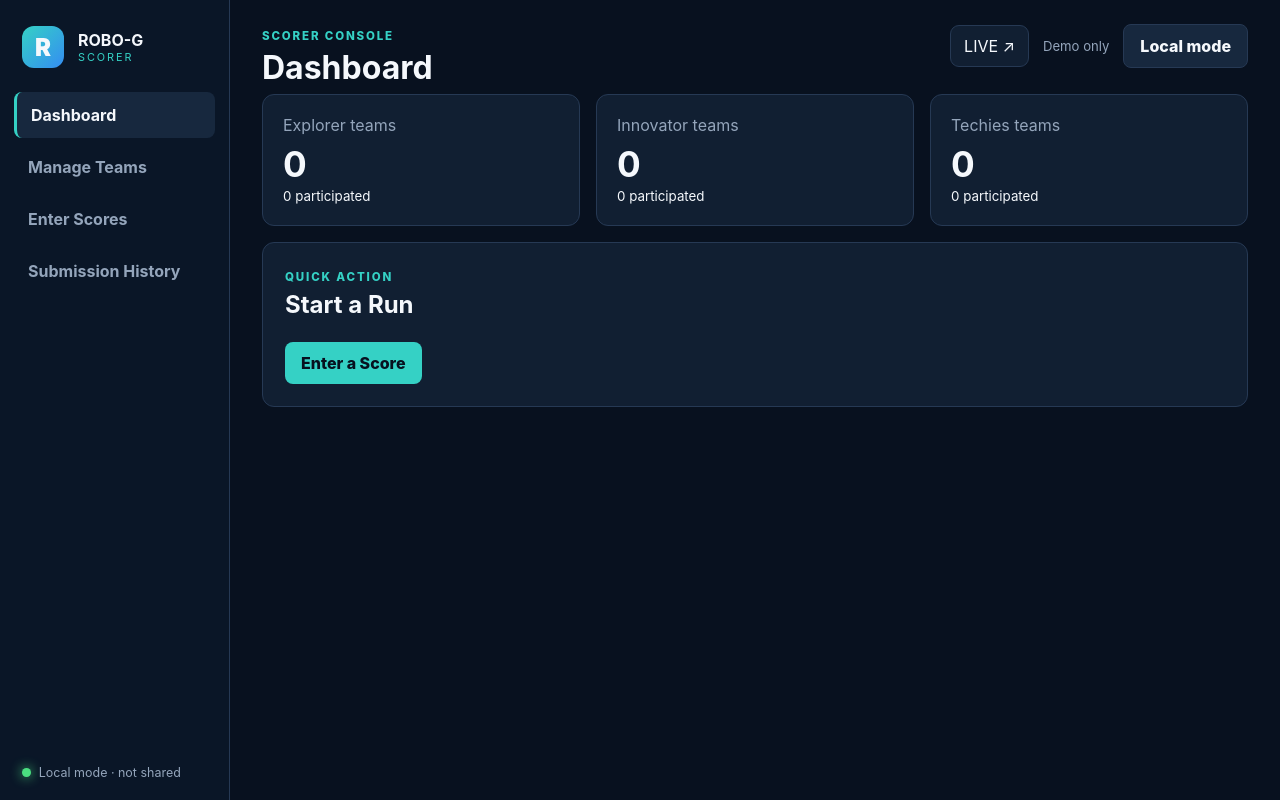
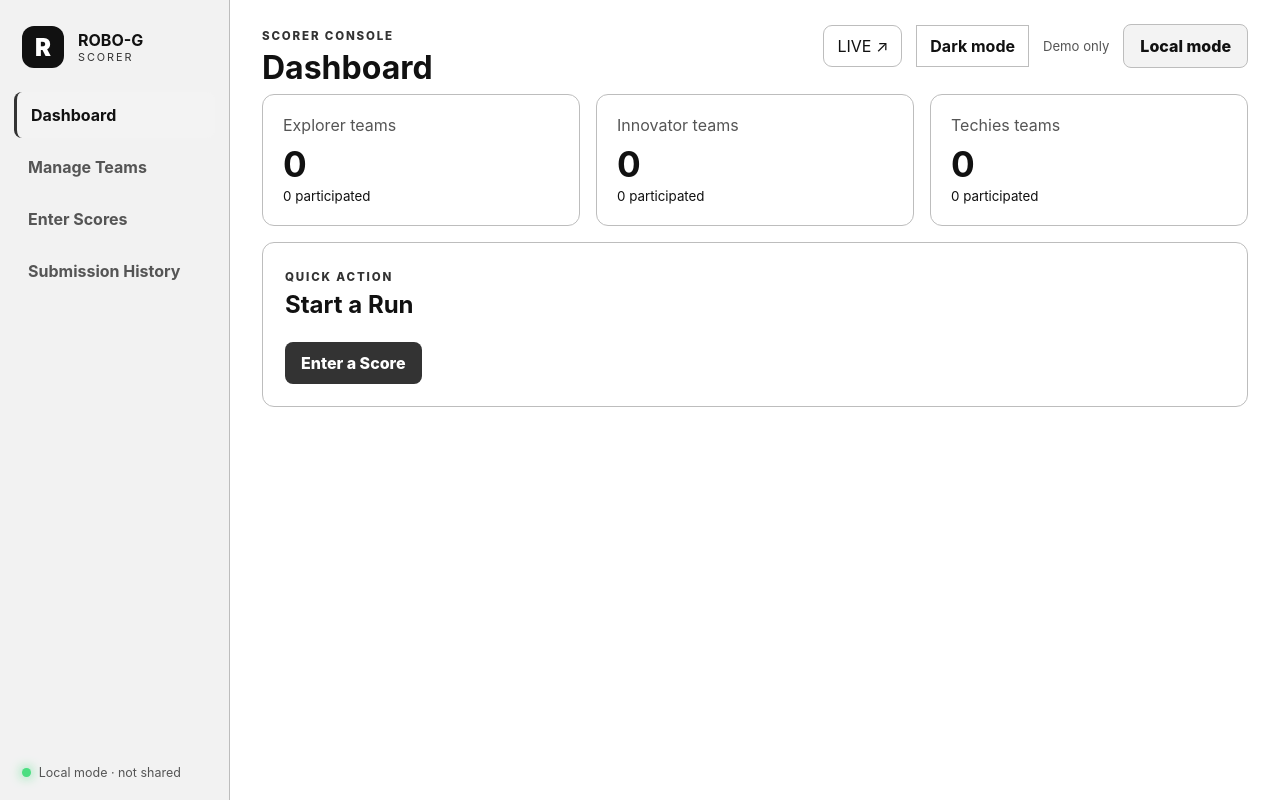
Before and after one commit to themxtr/iro-scorer, a plain HTML site: page scorer.html in a window 1280 px wide. Drawn offline with Linux system fonts and the light colour scheme.

Commit message:
Add shared light and dark themes
Co-authored-by: Copilot <223556219+Copilot@users.noreply.github.com>

```diff
--- /dev/null
+++ b/css/theme.css
@@ -0,0 +1,146 @@
+:root[data-theme="light"] {
+  --navy: #ffffff;
+  --navy2: #f2f2f2;
+  --panel: #ffffff;
+  --panel2: #f3f3f3;
+  --cyan: #333333;
+  --blue: #777777;
+  --gold: #111111;
+  --red: #b00020;
+  --text: #111111;
+  --muted: #555555;
+  --line: #bdbdbd;
+}
+
+.sidebar {
+  background: var(--navy2);
+}
+
+.scorer-body input,
+.scorer-body select {
+  background: var(--panel);
+  color: var(--text);
+}
+
+.theme-toggle {
+  min-height: 42px;
+  padding: 10px 13px;
+  border: 1px solid var(--line);
+  background: var(--panel);
+  color: var(--text);
+  font-weight: 700;
+}
+
+.theme-toggle:hover,
+.icon-button:hover {
+  background: var(--panel2);
+}
+
+.public-body {
+  background: var(--navy);
+  color: var(--text);
+}
+
+.public-body .public-header {
+  background: var(--navy);
+  border-bottom-color: var(--text);
+}
+
+.public-body .brand-mark {
+  background: var(--text);
+  color: var(--navy);
+}
+
+.public-body .eyebrow,
+.public-body .brand h1,
+.public-body .live-dot {
+  color: var(--text);
+  background-color: var(--text);
+}
+
+.public-body .brand h1,
+.public-body .eyebrow {
+  background: transparent;
+}
+
+.public-body .icon-button {
+  background: var(--panel);
+  color: var(--text);
+  border-color: var(--text);
+}
+
+.public-body .leaderboard-shell {
+  background: var(--panel);
+}
+
+.public-body .leaderboard-heading,
+.public-body .leaderboard-meta div {
+  border-color: var(--text);
+}
+
+.public-body .leaderboard-meta span,
+.public-body .leaderboard-footer,
+.public-body .leaderboard-footer strong {
+  color: var(--text);
+}
+
+.public-body th,
+.public-body td {
+  color: var(--text);
+  border-color: var(--line);
+}
+
+.public-body th {
+  background: var(--panel);
+  border-bottom-color: var(--text);
+}
+
+.public-body tbody tr:first-child td,
+.public-body tbody tr:first-child td:first-child {
+  background: var(--panel);
+  color: var(--text);
+}
+
+.public-body .rank-badge,
+.public-body .team-score {
+  background: transparent;
+  color: var(--text);
+}
+
+.public-body .current-team td {
+  background: var(--text) !important;
+  color: var(--navy) !important;
+}
+
+.public-body .current-team .team-score {
+  color: var(--navy);
+}
+
+.public-body .connection-status {
+  background: var(--panel);
+  color: var(--text);
+  border-color: var(--text);
+}
+
+.public-body .theme-toggle {
+  border-color: var(--text);
+}
+
+.public-body *,
+.theme-toggle {
+  border-radius: 0 !important;
+  box-shadow: none !important;
+}
+
+:root[data-theme="light"] .scorer-body .brand-mark {
+  background: #111111;
+  color: #ffffff;
+}
+
+:root[data-theme="light"] .button.primary {
+  color: #ffffff;
+}
+
+:root[data-theme="light"] .step-number {
+  color: #ffffff;
+}
--- a/js/leaderboard.js
+++ b/js/leaderboard.js
@@ -1,5 +1,6 @@
 import { firebaseConfig } from "./firebase-config.js";
 import { LocalStore } from "./team-management.js";
+import { initThemeToggle } from "./theme.js";
 
 const categories = ["Explorer", "Innovator", "Techies"];
 let activeCategory = "Explorer";
@@ -10,6 +11,7 @@ let results = [];
 let store = new LocalStore();
 const validConfig = firebaseConfig.projectId !== "YOUR_PROJECT_ID";
 const rotationIntervalMs = 3000;
+initThemeToggle();
 
 async function init() {
   if (validConfig) await initFirestore(); else initLocal();
--- a/js/scorer.js
+++ b/js/scorer.js
@@ -2,6 +2,7 @@ import { firebaseConfig } from "./firebase-config.js";
 import { LocalStore } from "./team-management.js";
 import { CATEGORIES, createScoreSheet } from "./scoring.js";
 import { RunTimer } from "./timer.js";
+import { initThemeToggle } from "./theme.js";
 
 const validConfig = firebaseConfig.projectId !== "YOUR_PROJECT_ID";
 let db, auth, Firestore, localStore = new LocalStore();
@@ -9,6 +10,7 @@ let teams = [], results = [], selectedCategory = null, selectedTeam = null, sele
 
 const $ = id => document.getElementById(id);
 const categories = ["Explorer","Innovator","Techies"];
+initThemeToggle();
 
 async function initFirebase() {
   if (!validConfig) { initLocal(); return; }
--- /dev/null
+++ b/js/theme.js
@@ -0,0 +1,33 @@
+const THEME_STORAGE_KEY = "roboGTheme";
+
+function applyTheme(theme, savePreference) {
+  const selectedTheme = theme === "dark" ? "dark" : "light";
+  document.documentElement.dataset.theme = selectedTheme;
+
+  if (savePreference) localStorage.setItem(THEME_STORAGE_KEY, selectedTheme);
+
+  document.querySelectorAll("[data-theme-toggle]").forEach(button => {
+    const targetTheme = selectedTheme === "dark" ? "light" : "dark";
+    button.textContent = `${targetTheme === "dark" ? "Dark" : "Light"} mode`;
+    button.setAttribute("aria-label", `Switch to ${targetTheme} theme`);
+    button.setAttribute("aria-pressed", String(selectedTheme === "dark"));
+  });
+
+  const themeColor = document.querySelector('meta[name="theme-color"]');
+  if (themeColor) themeColor.content = selectedTheme === "dark" ? "#08111f" : "#ffffff";
+}
+
+export function initThemeToggle() {
+  applyTheme(localStorage.getItem(THEME_STORAGE_KEY) || "light", false);
+
+  document.querySelectorAll("[data-theme-toggle]").forEach(button => {
+    button.addEventListener("click", () => {
+      const nextTheme = document.documentElement.dataset.theme === "dark" ? "light" : "dark";
+      applyTheme(nextTheme, true);
+    });
+  });
+
+  window.addEventListener("storage", event => {
+    if (event.key === THEME_STORAGE_KEY) applyTheme(event.newValue || "light", false);
+  });
+}
--- a/scorer.html
+++ b/scorer.html
@@ -1,11 +1,12 @@
 <!doctype html>
-<html lang="en">
+<html lang="en" data-theme="light">
 <head>
   <meta charset="UTF-8">
   <meta name="viewport" content="width=device-width, initial-scale=1">
   <meta name="theme-color" content="#08111f">
   <title>ROBO-G Scorer</title>
   <link rel="stylesheet" href="css/style.css">
+  <link rel="stylesheet" href="css/theme.css">
 </head>
 <body class="scorer-body">
   <aside class="sidebar">
@@ -24,6 +25,7 @@
       <div><span class="eyebrow">SCORER CONSOLE</span><h1 id="viewTitle">Dashboard</h1></div>
       <div class="header-actions">
         <a class="icon-button" href="index.html" target="_blank" title="Open live leaderboard">LIVE ↗</a>
+        <button class="theme-toggle" data-theme-toggle type="button">Dark mode</button>
         <span id="authStatus" class="auth-status">Not signed in</span>
         <button id="authButton" class="button secondary" type="button">Sign in</button>
       </div>
```
Also changed, not shown: index.html (+3 -1 lines), 1 other file.
